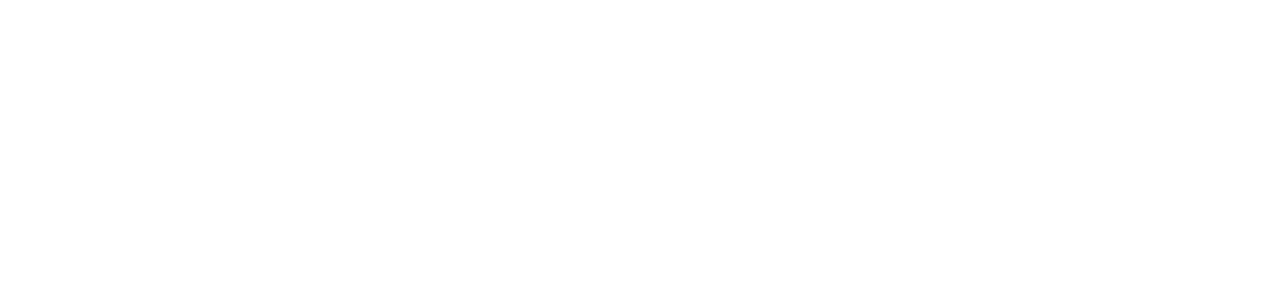
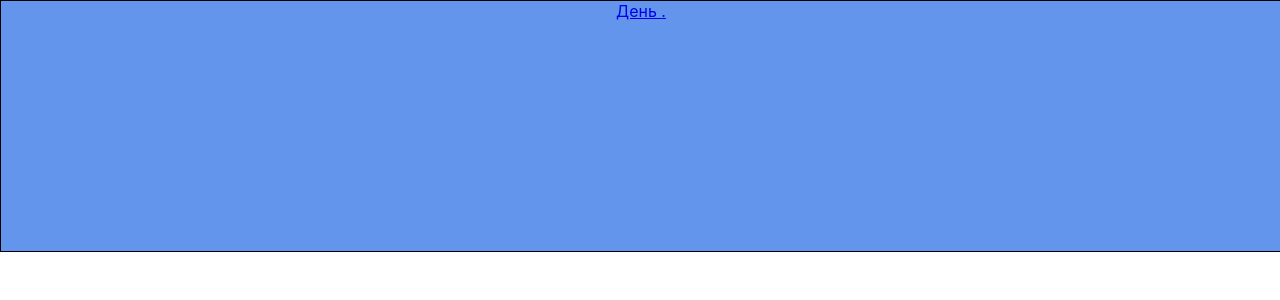
Before and after one commit to Stadionova/Crimea, a React (Create React App) app in the folder landing_krim/: page /day in a window 1280 px wide. Shown: the top 300 px of the page. Built offline with nearby package versions, Linux system fonts and the light colour scheme.

Commit message:
EachDay wrapped in component

```diff
--- a/landing_krim/src/App.js
+++ b/landing_krim/src/App.js
@@ -4,15 +4,16 @@
 import { Route } from "react-router-dom";
 import Equipment from './Equipment/Equipment';
 import Contacts from './Contacts/Contacts';
+import EachDay from './EachDay/EachDay';
 
 function App() {
   return (
     <div className="App">
-      {/* <MainPage /> */}
       <Route path='/main' component={MainPage} />
       <Route path='/trip' component={Trip} />
       <Route path='/equipment' component={Equipment} />
       <Route path='/contacts' component={Contacts} />
+      <Route path='/day' component={EachDay} />
     </div>
   );
 }
--- a/landing_krim/src/EachDay/EachDay.js
+++ b/landing_krim/src/EachDay/EachDay.js
@@ -1,10 +1,11 @@
 import React from 'react';
 import './EachDay.css';
+import { NavLink } from "react-router-dom";
 
 function EachDay(props) {
     return (
         <div className="EachDay">
-            День {props.day}.
+            <NavLink to={'/day/' + props.day}>День {props.day}.</NavLink>
         </div>
     )
 }
```
